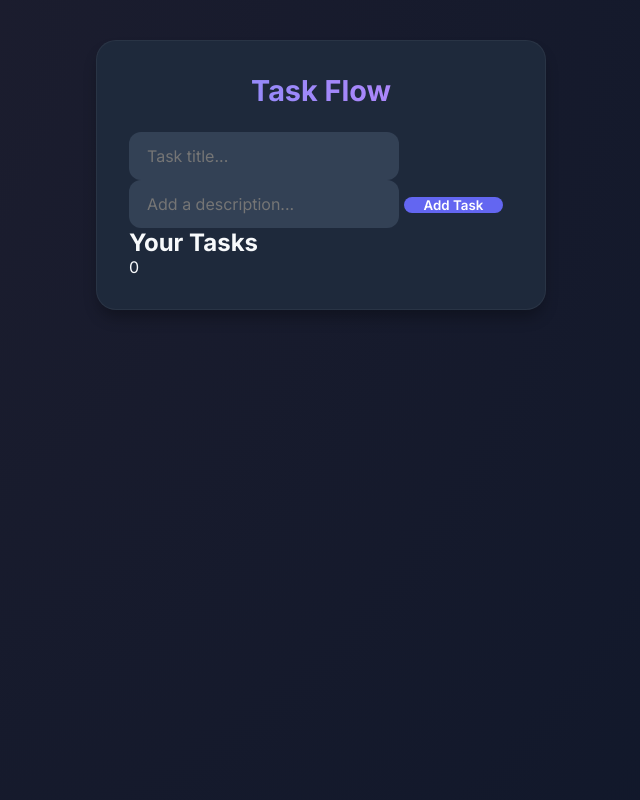
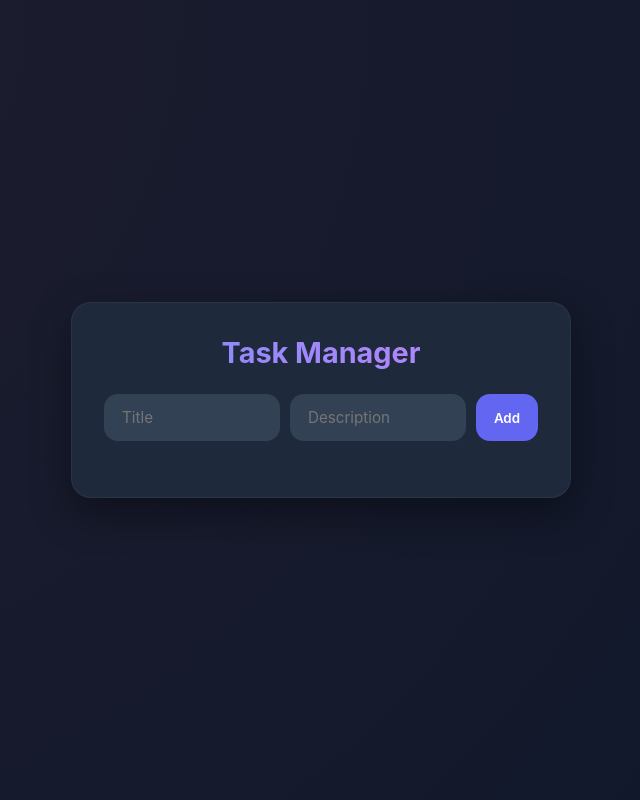
Before and after one commit to karthikeyan-sirpi/task-tracker, a FastAPI app: page / in a window 1280 px wide. Shown: the whole page, without its empty margins (319-959 px from the left). Run offline with FastAPI, Linux system fonts and the light colour scheme; data that the repository does not hold is empty.

Commit message:
Fixed webpage issues

```diff
--- a/static/script.js
+++ /dev/null
@@ -1,65 +0,0 @@
-async function loadTasks() {
-    try {
-        const res = await fetch("/tasks");
-        const tasks = await res.json();
-
-        const list = document.getElementById("taskList");
-        const countSpan = document.getElementById("task-count");
-
-        list.innerHTML = "";
-        countSpan.textContent = tasks.length;
-
-        tasks.forEach(task => {
-            const li = document.createElement("li");
-
-            // Create a wrapper for text to stack title over description
-            li.innerHTML = `
-                <div class="task-info">
-                    <span class="task-title">${task.title}</span>
-                    <span class="task-desc">${task.description || 'No description'}</span>
-                </div>
-                <button class="btn-delete">Delete</button>
-            `;
-
-            // Set up delete button logic
-            const deleteBtn = li.querySelector(".btn-delete");
-            deleteBtn.onclick = async () => {
-                li.style.opacity = "0.5"; // Visual feedback
-                await fetch(`/tasks/${task.id}`, { method: "DELETE" });
-                loadTasks();
-            };
-
-            list.appendChild(li);
-        });
-    } catch (err) {
-        console.error("Failed to load tasks:", err);
-    }
-}
-
-async function addTask() {
-    const titleInput = document.getElementById("title");
-    const descInput = document.getElementById("description");
-
-    if (!titleInput.value.trim()) {
-        alert("Please enter a task title!");
-        return;
-    }
-
-    const payload = {
-        title: titleInput.value,
-        description: descInput.value
-    };
-
-    await fetch("/tasks", {
-        method: "POST",
-        headers: { "Content-Type": "application/json" },
-        body: JSON.stringify(payload)
-    });
-
-    titleInput.value = "";
-    descInput.value = "";
-    loadTasks();
-}
-
-// Initial load
-loadTasks();
--- a/static/styles.css
+++ /dev/null
@@ -1,299 +0,0 @@
-/* --- Variables for easy maintenance --- */
-:root {
-    --primary: #6366f1;
-    --primary-hover: #4f46e5;
-    --danger: #ef4444;
-    --danger-hover: #dc2626;
-    --bg-dark: #0f172a;
-    --card-bg: #1e293b;
-    --input-bg: #334155;
-    --text-main: #f8fafc;
-    --text-muted: #94a3b8;
-    --shadow: 0 10px 15px -3px rgba(0, 0, 0, 0.3);
-    --radius: 12px;
-}
-
-/* --- Reset & Base --- */
-* {
-    box-sizing: border-box;
-    margin: 0;
-    padding: 0;
-    font-family: 'Inter', 'Segoe UI', system-ui, sans-serif;
-}
-
-body {
-    background: radial-gradient(circle at top left, #1e1e2f, var(--bg-dark));
-    min-height: 100vh;
-    display: flex;
-    justify-content: center;
-    align-items: flex-start; /* Better for long lists */
-    padding: 40px 20px;
-    color: var(--text-main);
-}
-
-/* --- Container (New!) --- */
-/* Wrapping your app in a card gives it a professional structure */
-.todo-card {
-    background: var(--card-bg);
-    width: 100%;
-    max-width: 450px;
-    padding: 2rem;
-    border-radius: 20px;
-    box-shadow: var(--shadow);
-    border: 1px solid rgba(255, 255, 255, 0.05);
-}
-
-h1 {
-    font-size: 1.8rem;
-    font-weight: 700;
-    margin-bottom: 1.5rem;
-    text-align: center;
-    background: linear-gradient(to right, #818cf8, #c084fc);
-    -webkit-background-clip: text;
-    -webkit-text-fill-color: transparent;
-}
-
-/* --- Input Group --- */
-.input-group {
-    display: flex;
-    gap: 10px;
-    margin-bottom: 2rem;
-}
-
-input {
-    flex: 1; /* Grows to fill space */
-    padding: 12px 16px;
-    border-radius: var(--radius);
-    border: 2px solid transparent;
-    outline: none;
-    background: var(--input-bg);
-    color: white;
-    font-size: 1rem;
-    transition: all 0.2s ease;
-}
-
-input:focus {
-    border-color: var(--primary);
-    background: #3d4d63;
-}
-
-/* --- Buttons --- */
-.btn-add {
-    background: var(--primary);
-    color: white;
-    padding: 0 20px;
-    border-radius: var(--radius);
-    border: none;
-    font-weight: 600;
-    cursor: pointer;:root {
-    --primary: #6366f1;
-    --primary-hover: #4f46e5;
-    --danger: #ef4444;
-    --bg-dark: #0f172a;
-    --card-bg: #1e293b;
-    --input-bg: #334155;
-    --text-main: #f8fafc;
-    --text-muted: #94a3b8;
-    --shadow: 0 20px 25px -5px rgba(0, 0, 0, 0.4);
-    --radius: 12px;
-}
-
-* { box-sizing: border-box; margin: 0; padding: 0; font-family: 'Inter', sans-serif; }
-
-body {
-    background: radial-gradient(circle at top right, #1e1e2f, #0f172a);
-    min-height: 100vh;
-    display: flex;
-    justify-content: center;
-    padding: 60px 20px;
-    color: var(--text-main);
-}
-
-.todo-card {
-    background: var(--card-bg);
-    width: 100%;
-    max-width: 480px;
-    padding: 2.5rem;
-    border-radius: 24px;
-    box-shadow: var(--shadow);
-    border: 1px solid rgba(255, 255, 255, 0.05);
-}
-
-h1 {
-    font-size: 2rem;
-    font-weight: 800;
-    margin-bottom: 2rem;
-    text-align: center;
-    background: linear-gradient(to right, #818cf8, #c084fc);
-    -webkit-background-clip: text;
-    -webkit-text-fill-color: transparent;
-}
-
-/* Input Section */
-.input-container {
-    display: flex;
-    flex-direction: column;
-    gap: 12px;
-    margin-bottom: 2.5rem;
-}
-
-input {
-    width: 100%;
-    padding: 14px 18px;
-    border-radius: var(--radius);
-    border: 2px solid transparent;
-    outline: none;
-    background: var(--input-bg);
-    color: white;
-    font-size: 0.95rem;
-    transition: 0.2s;
-}
-
-input:focus {
-    border-color: var(--primary);
-    background: #3d4d63;
-}
-
-.btn-add {
-    background: var(--primary);
-    color: white;
-    padding: 14px;
-    border-radius: var(--radius);
-    border: none;
-    font-weight: 600;
-    cursor: pointer;
-    transition: all 0.2s ease;
-}
-
-.btn-add:hover {
-    background: var(--primary-hover);
-    transform: translateY(-2px);
-    box-shadow: 0 4px 12px rgba(99, 102, 241, 0.4);
-}
-
-/* List Section */
-.list-header {
-    display: flex;
-    justify-content: space-between;
-    align-items: center;
-    margin-bottom: 1rem;
-    padding-bottom: 10px;
-    border-bottom: 1px solid rgba(255, 255, 255, 0.1);
-}
-
-h2 { font-size: 1.1rem; font-weight: 600; color: var(--text-muted); }
-
-#task-count {
-    background: var(--primary);
-    font-size: 0.8rem;
-    padding: 2px 10px;
-    border-radius: 20px;
-}
-
-ul { list-style: none; }
-
-li {
-    background: rgba(255, 255, 255, 0.03);
-    padding: 16px;
-    margin-bottom: 12px;
-    border-radius: var(--radius);
-    display: flex;
-    justify-content: space-between;
-    align-items: center;
-    border: 1px solid rgba(255, 255, 255, 0.05);
-    animation: fadeIn 0.3s ease-out;
-}
-
-.task-info { display: flex; flex-direction: column; gap: 4px; }
-.task-title { font-weight: 600; font-size: 1rem; }
-.task-desc { font-size: 0.85rem; color: var(--text-muted); }
-
-.btn-delete {
-    background: rgba(239, 68, 68, 0.1);
-    color: var(--danger);
-    border: none;
-    padding: 8px 12px;
-    border-radius: 8px;
-    cursor: pointer;
-    font-weight: 600;
-    font-size: 0.8rem;
-    transition: 0.2s;
-}
-
-.btn-delete:hover {
-    background: var(--danger);
-    color: white;
-}
-
-@keyframes fadeIn {
-    from { opacity: 0; transform: translateY(10px); }
-    to { opacity: 1; transform: translateY(0); }
-}
-    transition: 0.2s;
-}
-
-.btn-add:hover {
-    background: var(--primary-hover);
-    transform: translateY(-1px);
-}
-
-.btn-add:active {
-    transform: translateY(0);
-}
-
-/* --- Task List --- */
-ul {
-    list-style: none;
-}
-
-li {
-    background: rgba(255, 255, 255, 0.03);
-    padding: 12px 16px;
-    margin-bottom: 10px;
-    border-radius: var(--radius);
-    display: flex;
-    justify-content: space-between;
-    align-items: center;
-    border: 1px solid rgba(255, 255, 255, 0.05);
-    transition: 0.3s ease;
-    animation: fadeIn 0.4s ease forwards;
-}
-
-li:hover {
-    background: rgba(255, 255, 255, 0.07);
-    transform: scale(1.02);
-}
-
-/* Task Text Styles */
-.task-text {
-    flex: 1;
-    margin-right: 15px;
-}
-
-/* Completed State (Logic usually handled by JS) */
-.completed {
-    text-decoration: line-through;
-    opacity: 0.5;
-}
-
-/* Delete Button */
-.btn-delete {
-    background: transparent;
-    color: var(--text-muted);
-    padding: 8px;
-    border-radius: 8px;
-    border: none;
-    cursor: pointer;
-    transition: 0.2s;
-}
-
-.btn-delete:hover {
-    color: var(--danger);
-    background: rgba(239, 68, 68, 0.1);
-}
-
-/* --- Animations --- */
-@keyframes fadeIn {
-    from { opacity: 0; transform: translateY(10px); }
-    to { opacity: 1; transform: translateY(0); }
-}
--- a/templates/index.html
+++ b/templates/index.html
@@ -3,30 +3,238 @@
 <head>
 <meta charset="UTF-8">
 <meta name="viewport" content="width=device-width, initial-scale=1.0">
-    <title>Task Flow | Minimal Manager</title>
-    <link rel="stylesheet" href="/static/styles.css">
-    <link href="https://fonts.googleapis.com/css2?family=Inter:wght@400;600;700&display=swap" rel="stylesheet">
+<title>Modern Task Manager</title>
+
+<style>
+:root {
+    --primary: #6366f1;
+    --primary-hover: #4f46e5;
+    --danger: #ef4444;
+    --bg-dark: #0f172a;
+    --card-bg: #1e293b;
+    --input-bg: #334155;
+    --text-main: #f8fafc;
+    --text-muted: #94a3b8;
+    --shadow: 0 15px 40px rgba(0, 0, 0, 0.4);
+    --radius: 14px;
+}
+
+/* Reset */
+* {
+    box-sizing: border-box;
+    margin: 0;
+    padding: 0;
+    font-family: Inter, system-ui, sans-serif;
+}
+
+body {
+    background: radial-gradient(circle at top left, #1e1e2f, var(--bg-dark));
+    min-height: 100vh;
+    display: flex;
+    justify-content: center;
+    align-items: center;
+    padding: 20px;
+    color: var(--text-main);
+}
+
+/* Card */
+.todo-card {
+    background: var(--card-bg);
+    width: 100%;
+    max-width: 500px;
+    padding: 2rem;
+    border-radius: 20px;
+    box-shadow: var(--shadow);
+    border: 1px solid rgba(255, 255, 255, 0.05);
+    overflow: hidden;
+}
+
+/* Title */
+h1 {
+    text-align: center;
+    margin-bottom: 1.5rem;
+    font-size: 1.8rem;
+    font-weight: 700;
+    background: linear-gradient(to right, #818cf8, #c084fc);
+    -webkit-background-clip: text;
+    -webkit-text-fill-color: transparent;
+}
+
+/* Input Area */
+.input-group {
+    display: flex;
+    gap: 10px;
+    margin-bottom: 1rem;
+}
+
+input {
+    flex: 1;
+    min-width: 0;
+    padding: 12px 16px;
+    border-radius: var(--radius);
+    border: 2px solid transparent;
+    background: var(--input-bg);
+    color: white;
+    font-size: 0.95rem;
+    outline: none;
+    transition: 0.2s ease;
+}
+
+input:focus {
+    border-color: var(--primary);
+    background: #3d4d63;
+}
+
+.btn-add {
+    background: var(--primary);
+    color: white;
+    padding: 0 18px;
+    border-radius: var(--radius);
+    border: none;
+    font-weight: 600;
+    cursor: pointer;
+    transition: 0.2s;
+}
+
+.btn-add:hover {
+    background: var(--primary-hover);
+    transform: translateY(-2px);
+}
+
+/* Task List */
+ul {
+    list-style: none;
+    margin-top: 1.5rem;
+    max-height: 320px;
+    overflow-y: auto;
+    padding-right: 4px;
+}
+
+/* Scrollbar */
+ul::-webkit-scrollbar {
+    width: 6px;
+}
+ul::-webkit-scrollbar-thumb {
+    background: #475569;
+    border-radius: 10px;
+}
+
+/* Task Item */
+li {
+    background: rgba(255, 255, 255, 0.04);
+    padding: 12px 16px;
+    margin-bottom: 10px;
+    border-radius: var(--radius);
+    display: flex;
+    align-items: center;
+    gap: 10px;
+    border: 1px solid rgba(255, 255, 255, 0.05);
+    animation: fadeIn 0.3s ease forwards;
+    transition: 0.2s ease;
+}
+
+li:hover {
+    background: rgba(255, 255, 255, 0.08);
+    transform: scale(1.02);
+}
+
+/* Task Text */
+.task-text {
+    flex: 1;
+    min-width: 0;
+    word-break: break-word;
+    font-size: 0.95rem;
+}
+
+/* Delete Button */
+.btn-delete {
+    background: transparent;
+    color: var(--text-muted);
+    border: none;
+    cursor: pointer;
+    font-size: 0.85rem;
+    padding: 6px 10px;
+    border-radius: 8px;
+    transition: 0.2s;
+}
+
+.btn-delete:hover {
+    color: var(--danger);
+    background: rgba(239, 68, 68, 0.1);
+}
+
+/* Animation */
+@keyframes fadeIn {
+    from { opacity: 0; transform: translateY(8px); }
+    to { opacity: 1; transform: translateY(0); }
+}
+</style>
 </head>
+
 <body>
 
 <div class="todo-card">
-        <h1>Task Flow</h1>
+    <h1>Task Manager</h1>
 
-        <div class="input-container">
-            <input id="title" type="text" placeholder="Task title..." autocomplete="off">
-            <input id="description" type="text" placeholder="Add a description..." autocomplete="off">
-            <button class="btn-add" onclick="addTask()">Add Task</button>
+    <div class="input-group">
+        <input id="title" placeholder="Title">
+        <input id="description" placeholder="Description">
+        <button class="btn-add" onclick="addTask()">Add</button>
     </div>
 
-        <div class="list-header">
-            <h2>Your Tasks</h2>
-            <span id="task-count">0</span>
+    <ul id="taskList"></ul>
 </div>
 
-        <ul id="taskList">
-            </ul>
-    </div>
+<script>
+async function loadTasks() {
+    const res = await fetch("/tasks");
+    const tasks = await res.json();
 
-    <script src="/static/script.js"></script>
+    const list = document.getElementById("taskList");
+    list.innerHTML = "";
+
+    tasks.forEach(task => {
+        const li = document.createElement("li");
+
+        const text = document.createElement("div");
+        text.className = "task-text";
+        text.textContent = task.title + " - " + task.description;
+
+        const btn = document.createElement("button");
+        btn.className = "btn-delete";
+        btn.textContent = "Delete";
+
+        btn.onclick = async () => {
+            await fetch(`/tasks/${task.id}`, { method: "DELETE" });
+            loadTasks();
+        };
+
+        li.appendChild(text);
+        li.appendChild(btn);
+        list.appendChild(li);
+    });
+}
+
+async function addTask() {
+    const title = document.getElementById("title").value.trim();
+    const description = document.getElementById("description").value.trim();
+
+    if (!title || !description) return;
+
+    await fetch("/tasks", {
+        method: "POST",
+        headers: { "Content-Type": "application/json" },
+        body: JSON.stringify({ title, description })
+    });
+
+    document.getElementById("title").value = "";
+    document.getElementById("description").value = "";
+
+    loadTasks();
+}
+
+loadTasks();
+</script>
+
 </body>
 </html>
```
Lines whose indentation alone changed are shown as unchanged.
